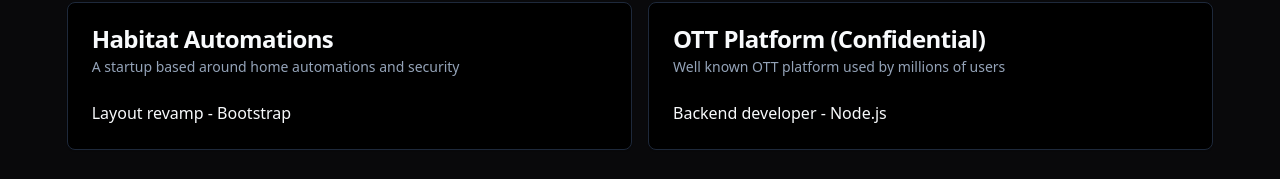
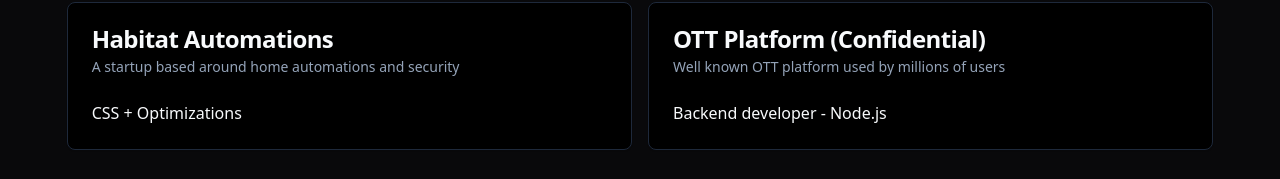
Before and after one commit to chetanbohra26/chetan-bohra-website, a React (Vite) app: page / in a window 1280 px wide. Shown: the part 773-952 px from the top of the page. Built offline with nearby package versions, Linux system fonts and the light colour scheme.

Commit message:
Project changes

```diff
--- a/src/components/views/Projects.tsx
+++ b/src/components/views/Projects.tsx
@@ -17,7 +17,7 @@
     {
         title: 'Habitat Automations',
         link: 'https://habitatautomations.com',
-        role: 'Layout revamp - Bootstrap',
+        role: 'CSS + Optimizations',
         description: 'A startup based around home automations and security'
     },
     {
```
